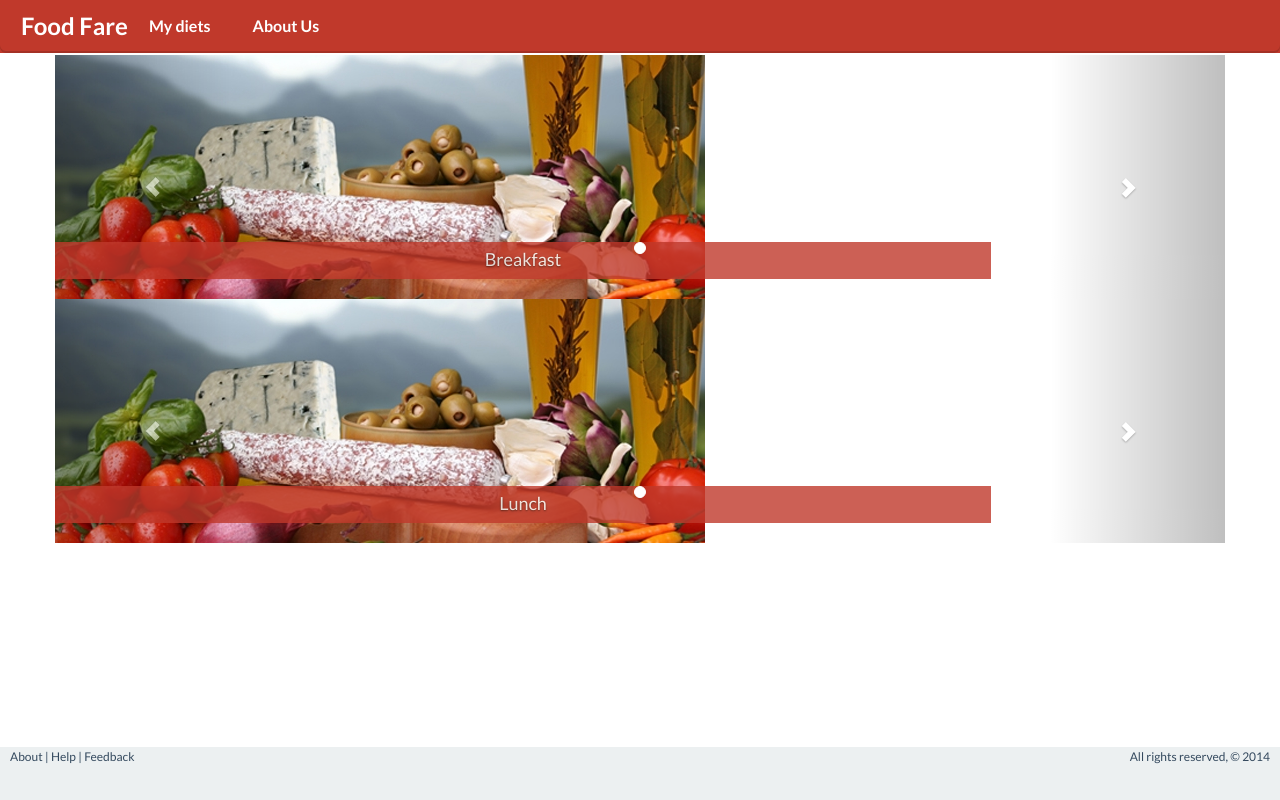
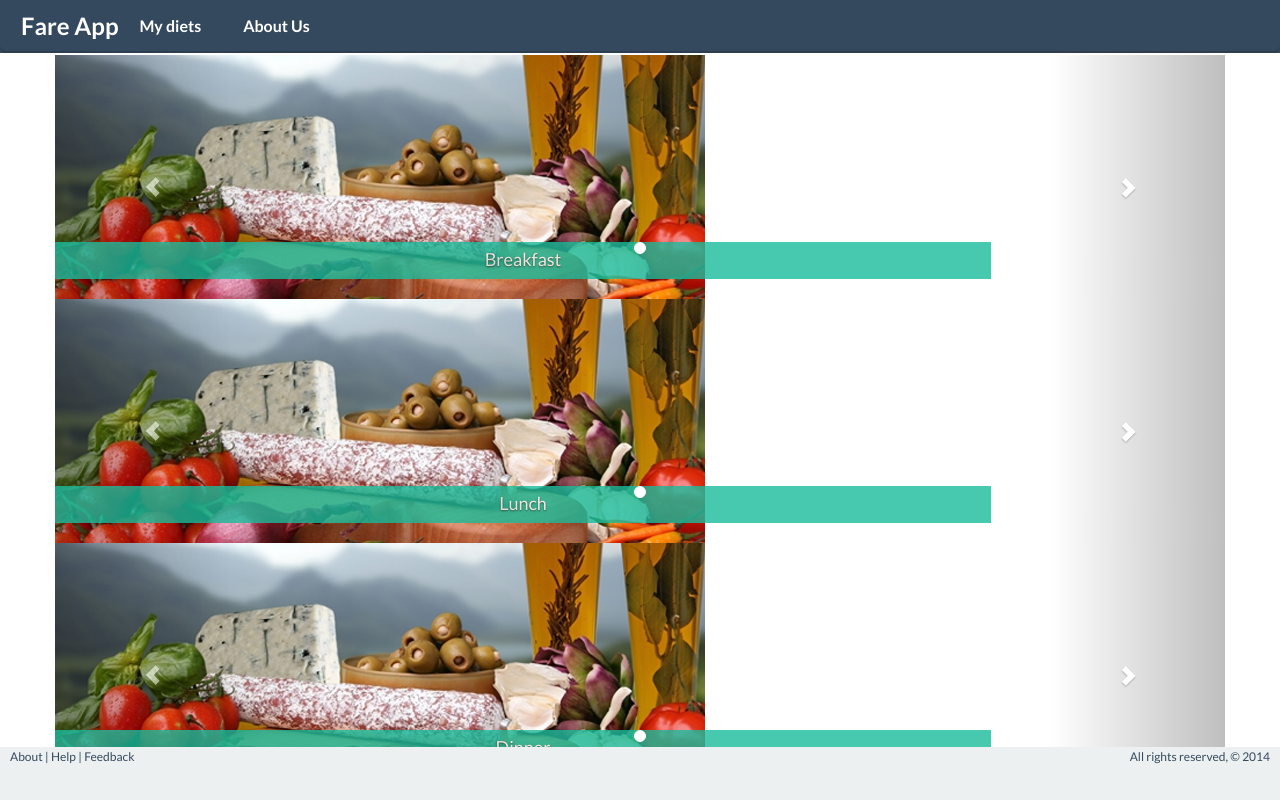
Before and after one commit to FadyKalo-zz/fare, a Django app: page /dietapp/meals/ in a window 1280 px wide. Run offline with Django 3.2, Linux system fonts and the light colour scheme; data that the repository does not hold is empty; parts of the project's set-up code (start-up, migrations or seed data) failed here and were passed over; some libraries are stand-ins or nearby versions.

Commit message:
merged Mark's changes, we have meal and diet in the reciped request

```diff
--- /dev/null
+++ b/fare_project_django/fare/dietapp/dataStandards.py
@@ -0,0 +1,18 @@
+standards = ['breakfast','lunch', 'snack', 'dinner']
+
+StdParams = {
+    'q': 'breakfast', # make this generic
+    'start': 0,
+    'maxResult': 10,
+    'requirePicutres': True,
+    'maxTotalTimeInSeconds': 3600,
+}
+
+# A dictionary of diet particular parameters to be added to the call to the Yummly API call.
+# Rules: if the variable key or Value is anything but integer represent as string. e.g allowedAllergy is a list make --> 'allowedAlergy'.
+# Not optimal solution, but works for appending extra parameters to the above StdParams seamlessly.
+DietsSpecifics = {
+    'Veggie' : ['flavor.meaty.max', 0],
+    'ProteinHigh': ['nutrition.PROCNT.min', 20],
+    'GlutenFreeDelicious': ['allowedAllergy[]', ['Gluten-Free']]
+}
--- a/fare_project_django/fare/dietapp/helpFunc.py
+++ b/fare_project_django/fare/dietapp/helpFunc.py
@@ -1,10 +1,10 @@
 from yummly import *
+from dataStandards import *
+
+Diet = 'Veggie'
 
 
-standards = ['breakfast','lunch', 'snack', 'dinner']
-
-
-def fetch_meals(mealtype):
+def fetch_meals(mealtype,Diet):
         TIMEOUT = 5.0
         RETRIES = 0
 
@@ -14,26 +14,32 @@ def fetch_meals(mealtype):
         client = Client(api_id='f679e06d', api_key='b7d0fb2f961db4832b468523283d5bc0', timeout=TIMEOUT, retries=RETRIES)
         #search = client.search('breakfast')
         #match = search.matches[0]
-        param = {
-                'q': mealtype,
-                'start': 0,
-                'maxResult': 10,
-                'requirePicutres': True,
-                'maxTotalTimeInSeconds': 3600,
-                'nutrition.FAT.min': 0,
-                'nutrition.FAT.max': 20
-        }
-
-        results = client.search(**param)
+        # TODO: parameters = get_parameters(Diet)
+        params = insertParam(mealtype, Diet, DietsSpecifics, StdParams)
+        results = client.search(**params)
         for match in results.matches:
             meals[match.recipeName] = match.smallImageUrls
         return meals
 
-"""def main():
-    results1 = fetch_meals('breakfast')
-    for k in results1:
-        print k
+# given a diet e.g: 'Veggie' as a parameter and the Specifics of each diet this function adds the dietSpecific parameter to the generic ones
+# i.e: StdParams -- enterFunc --
+
+def insertParam(mealType, diet, Specifics, aDict):
+    #newDict = {}
+    aDict['q'] = mealType
+    for key,value in Specifics.items():
+        if key == diet:
+            aDict.update({value[0]:value[1]})
+            print "This is the " + diet +"'s parameters", aDict
+    return aDict
 
 
-if __name__ == '__main__':
-    main()"""
+
+# def main():
+#     results1 = fetch_meals('breakfast', Diet)
+#     for k in results1:
+#         print k
+#
+#
+# if __name__ == '__main__':
+#     main()
--- a/fare_project_django/fare/dietapp/templates/dietapp/recipes_v2.html
+++ b/fare_project_django/fare/dietapp/templates/dietapp/recipes_v2.html
@@ -20,10 +20,10 @@
                 </div>
             </div>
             <!-- Controls -->
-            <a class="left carousel-control" href="#carousel-example-generic" data-slide="prev">
+            <a class="left carousel-control" href="#carousel-breakfast" data-slide="prev">
                 <span class="glyphicon glyphicon-chevron-left"></span>
             </a>
-            <a class="right carousel-control" href="#carousel-example-generic" data-slide="next">
+            <a class="right carousel-control" href="#carousel-breakfast" data-slide="next">
                 <span class="glyphicon glyphicon-chevron-right"></span>
             </a>
         </div>
@@ -47,10 +47,37 @@
                 </div>
             </div>
             <!-- Controls -->
-            <a class="left carousel-control" href="#carousel-example-generic" data-slide="prev">
+            <a class="left carousel-control" href="#carousel-lunch" data-slide="prev">
                 <span class="glyphicon glyphicon-chevron-left"></span>
             </a>
-            <a class="right carousel-control" href="#carousel-example-generic" data-slide="next">
+            <a class="right carousel-control" href="#carousel-lunch" data-slide="next">
+                <span class="glyphicon glyphicon-chevron-right"></span>
+            </a>
+        </div>
+    </div>
+</div>
+<div class="row">
+    <div class="col-xs-12">
+        <div id="carousel-dinner" class="carousel slide" data-ride="carousel" data-meal-type="dinner">
+            <!-- Indicators -->
+            <ol class="carousel-indicators">
+                <li data-target="#carousel-breakfast" data-slide-to="0" class="active"></li>
+            </ol>
+            <!-- Wrapper for slides -->
+            <div class="carousel-inner">
+                <div class="item active">
+                    <img class="img-responsive" src="{% static 'img/diet.jpg' %}"/>
+
+                    <div class="carousel-caption img-overlay-label">
+                        <span class="text">Dinner</span>
+                    </div>
+                </div>
+            </div>
+            <!-- Controls -->
+            <a class="left carousel-control" href="#carousel-dinner" data-slide="prev">
+                <span class="glyphicon glyphicon-chevron-left"></span>
+            </a>
+            <a class="right carousel-control" href="#carousel-dinner" data-slide="next">
                 <span class="glyphicon glyphicon-chevron-right"></span>
             </a>
         </div>
--- a/fare_project_django/fare/dietapp/templates/layouts/main.html
+++ b/fare_project_django/fare/dietapp/templates/layouts/main.html
@@ -19,7 +19,7 @@
                                 data-target="#navbar-collapse-01">
                             <span class="sr-only">Toggle navigation</span>
                         </button>
-                        <span class="navbar-brand" style="color: white;">Food Fare</span>
+                        <span class="navbar-brand" style="color: white;">Fare App</span>
                     </div>
                     <div class="collapse navbar-collapse" id="navbar-collapse-01">
                         <ul class="nav navbar-nav navbar-left">
--- a/fare_project_django/fare/dietapp/urls.py
+++ b/fare_project_django/fare/dietapp/urls.py
@@ -11,6 +11,7 @@ urlpatterns = patterns('',
     url(r'^recipes/', views.recipes, name='recipes'),
 	url(r'^recipe/(?P<recipe_id>\d+)/$', views.recipe, name='recipe'),
     url(r'^recipe/(?P<meal>\w{5,10})/$', views.get_recipes, name = 'get_recipes'),
+
     url(r'^$', views.diets_v2, name = 'home'),
 	url(r'^meals/$', views.recipes_v2, name = 'meals'),
 
--- a/fare_project_django/fare/dietapp/views.py
+++ b/fare_project_django/fare/dietapp/views.py
@@ -64,7 +64,8 @@ def diet(request, diet_id):
 
 # get_recipes --> view function where we have a second parameter ( i.e: breakfast, dinner, lunch) and we call the yummly Api.
 def get_recipes(request, meal):
-	mealList = fetch_meals(meal)
+	myDiet = request.GET.get('diet', '')
+	mealList = fetch_meals(meal, myDiet)
 	return HttpResponse(json.dumps(mealList), content_type="application/json")
 
 
--- a/fare_project_django/fare/static/css/sitestyle.css
+++ b/fare_project_django/fare/static/css/sitestyle.css
@@ -2,7 +2,7 @@
     padding-top: 55px;
 }
 .navbar-inverse {
-    background-color: #C0392B;
+    /*background-color: #C0392B;*/
 }
 .img-overlay-label {
     position: absolute;
@@ -10,7 +10,7 @@
     left: 0px;
     padding: 3px 25px;
     opacity: 0.8;
-    background-color: #C0392B;
+    background-color: #1ABC9C;
 }
 .img-overlay-label .text {
     color: #FFF;
--- a/fare_project_django/fare/static/js/recipes_v2.js
+++ b/fare_project_django/fare/static/js/recipes_v2.js
@@ -18,7 +18,7 @@ function load_carousel(content, type) {
     $.each(content, function (k, v) {
         $('<div>', {class: 'item'})
         .append(
-            $('<img/>', {class: 'img-responsive', src: v})
+            $('<img/>', {class: 'img-responsive', src: v[0]})
         )
         .append(
             $('<div>', {class: 'carousel-caption img-overlay-label'})
@@ -33,5 +33,5 @@ $(document).ready(function () {
     $('div.carousel').each(function(index, element){
         var type = $(element).attr('data-meal-type');
         get_content(type);
-     });
+     }).carousel({interval:false});
 });
```
